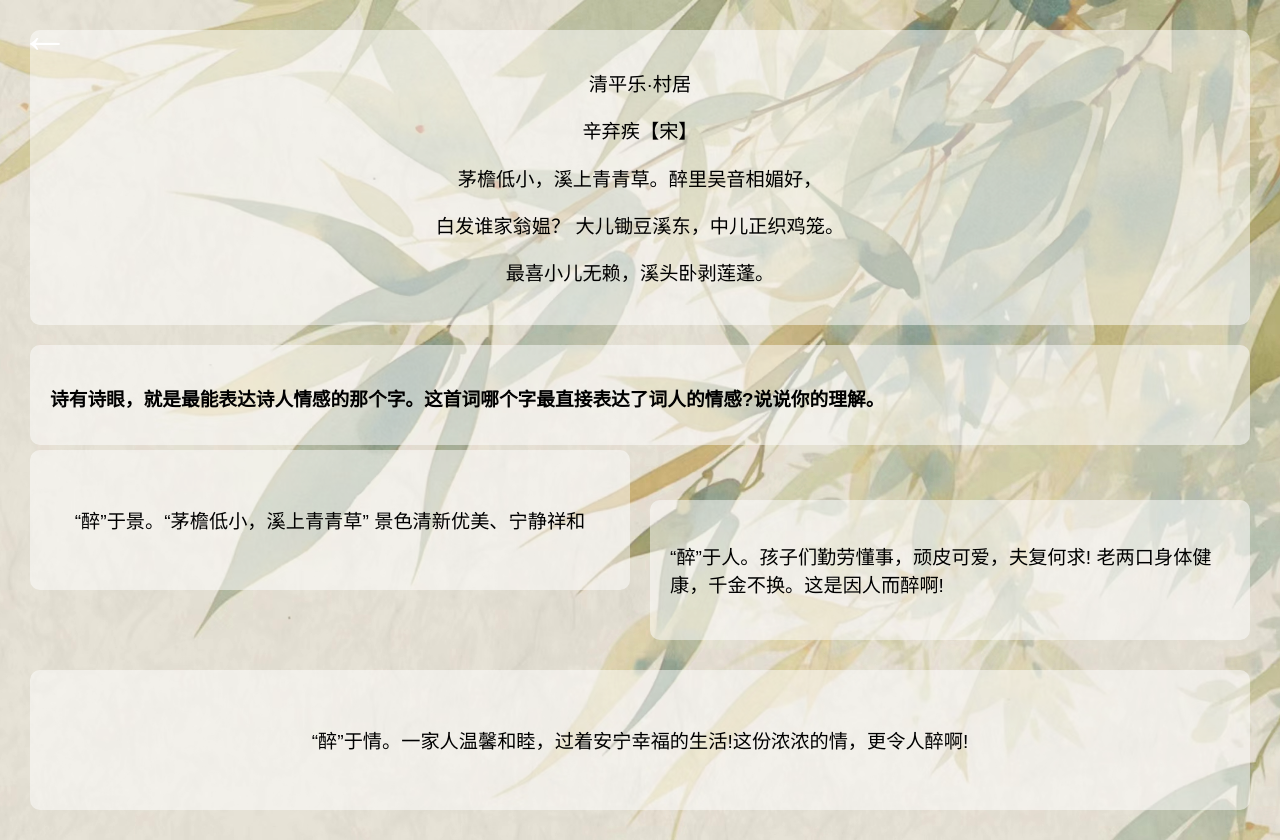
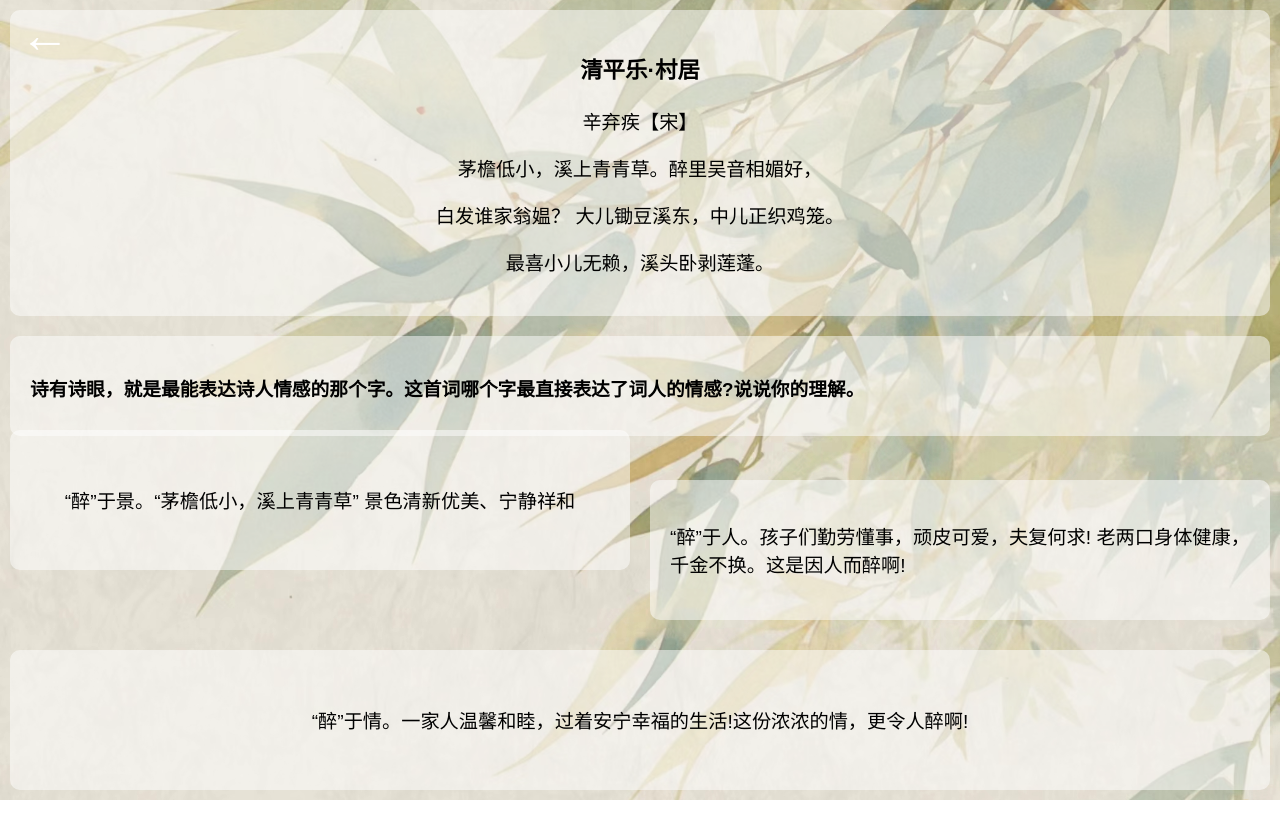
Before and after one commit to Gaoyv8888/EX1.3.3, a plain HTML site: page index.html in a window 1280 px wide. After the commit the page ends 800 px from the top, so only its background shows below. Drawn offline with Linux system fonts and the light colour scheme.

Commit message:
Add files via upload

```diff
--- a/index.html
+++ b/index.html
@@ -8,7 +8,7 @@
   body {
     font-family: '楷体', sans-serif;
     margin: 0;
-    padding: 20px;
+    padding: 0;
     display: grid;
     grid-template-rows: auto 1fr auto auto;
     grid-template-columns: 1fr 1fr;
@@ -95,7 +95,7 @@
 <body>
 	<div class="back-arrow" onclick="window.location.href='https://gaoyv8888.github.io/EX1.3/'"></div>
  <div class="section section1">
-   <p>清平乐·村居</p>
+   <h3>清平乐·村居</h3>
    <p>辛弃疾【宋】</p>
    <p>茅檐低小，溪上青青草。醉里吴音相媚好，</p>
    <p>白发谁家翁媪？      大儿锄豆溪东，中儿正织鸡笼。</p>
```
